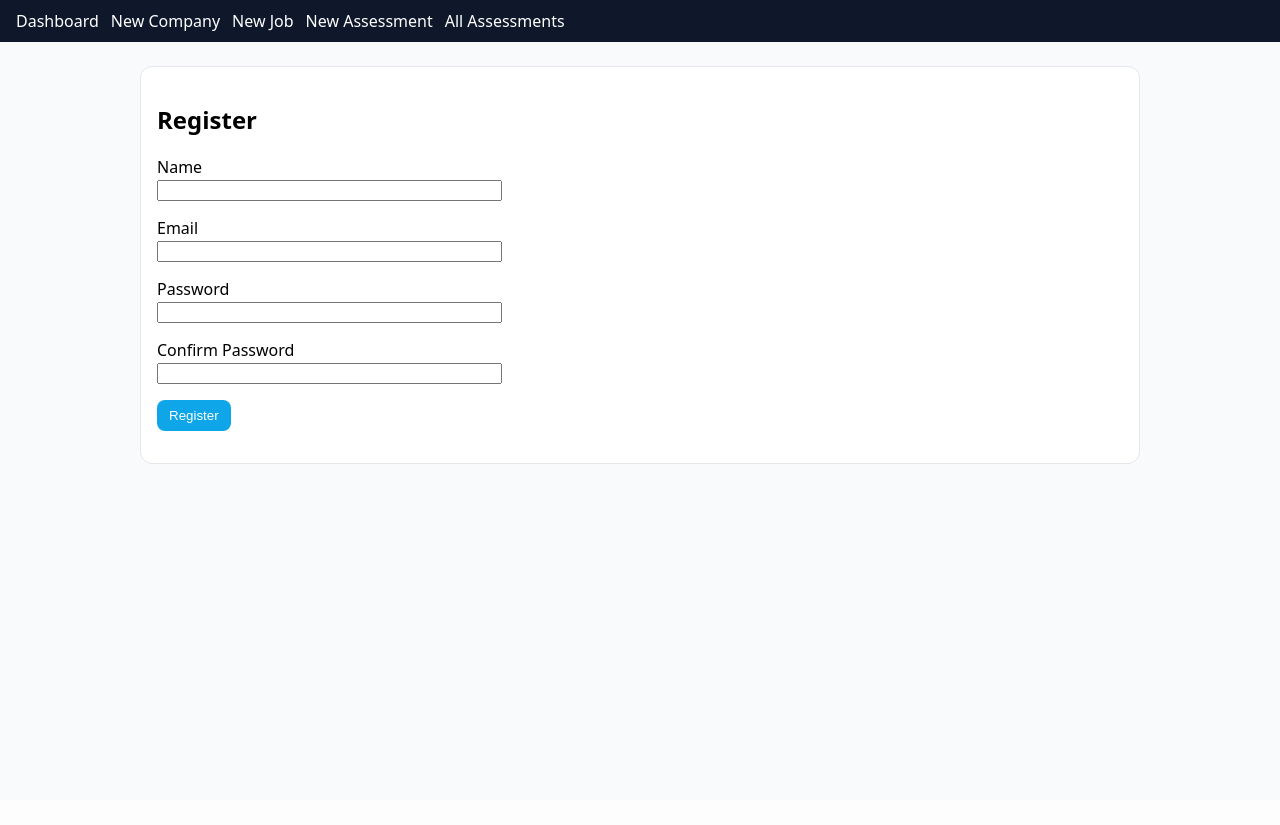
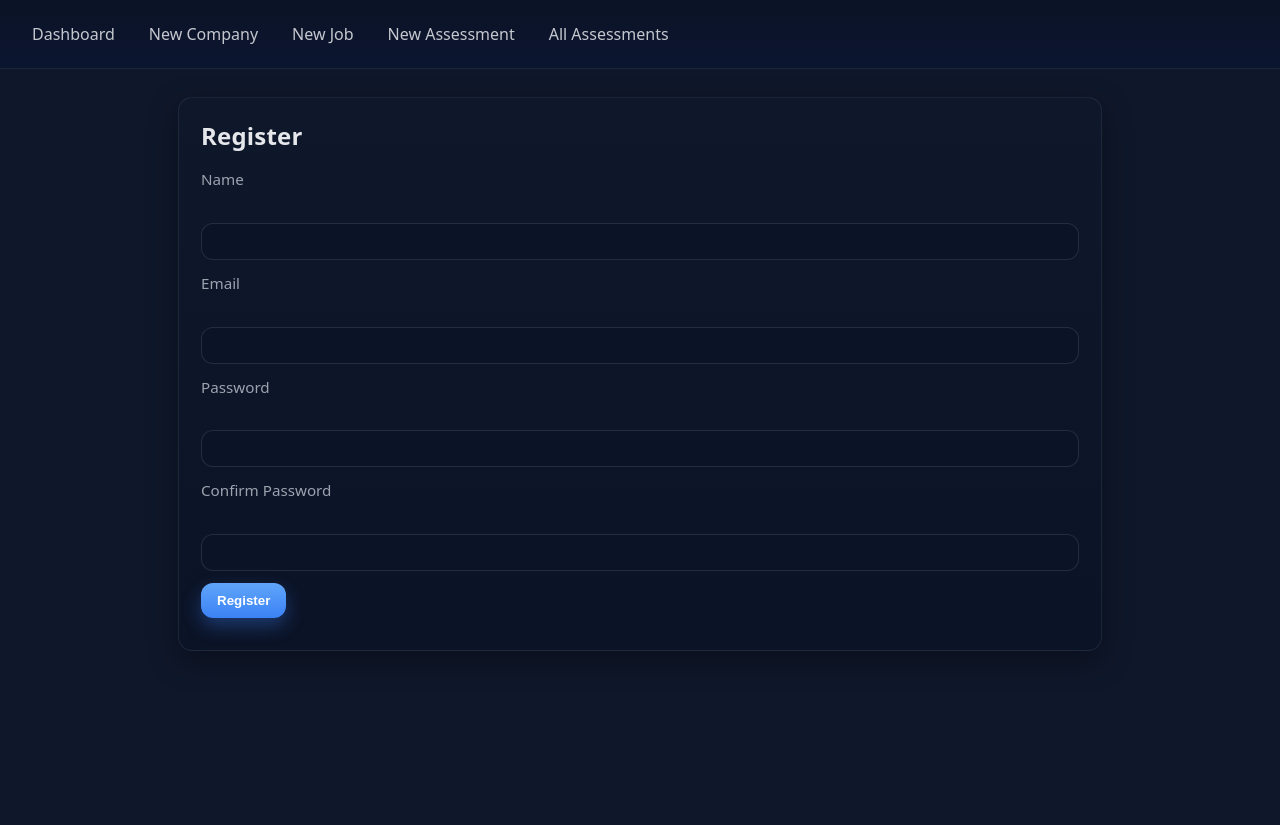
Before and after one commit to Rodneymondela/ergonomics-assessment, a Flask app: page /register in a window 1280 px wide. Before the commit the page ends 464 px from the top, so only its background shows below. Run offline with Flask 3, Linux system fonts and the light colour scheme.

Commit message:
style: new theme + proper static link

```diff
--- a/app/static/styles.css
+++ b/app/static/styles.css
@@ -1,8 +1,144 @@
-body { font-family: system-ui, Arial, sans-serif; margin:0; background:#f8fafc; }
-.nav { background:#0f172a; color:#fff; padding:10px 16px; display:flex; gap:12px; align-items:center; }
-.nav a { color:#fff; text-decoration:none; }
-.container { max-width: 1000px; margin: 24px auto; padding: 0 16px; }
-.card { background:#fff; border:1px solid #e5e7eb; border-radius:12px; padding:16px; margin-bottom:16px; }
-.btn { background:#0ea5e9; color:#fff; padding:8px 12px; border-radius:8px; border:none; cursor:pointer; text-decoration:none; display:inline-block; }
-.table { width:100%; border-collapse:collapse; }
-.table th,.table td { border-bottom:1px solid #e5e7eb; padding:8px; text-align:left; }
+/* =========
+   Base + theme
+   ========= */
+:root{
+  --bg: #0f172a;              /* page background */
+  --surface: #0f172a;         /* cards / nav base */
+  --surface-2: #111827;
+  --text: #e5e7eb;
+  --muted: #9ca3af;
+  --primary: #60a5fa;         /* blue-400 */
+  --primary-600:#3b82f6;
+  --ring: rgba(96,165,250,.45);
+  --success:#22c55e;
+  --warning:#f59e0b;
+  --danger:#ef4444;
+  --radius: 14px;
+  --shadow: 0 10px 30px rgba(0,0,0,.35);
+}
+
+*{box-sizing:border-box}
+html,body{height:100%}
+body{
+  margin:0;
+  font: 16px/1.5 system-ui, -apple-system, Segoe UI, Roboto, Inter, "Helvetica Neue", Arial, "Noto Sans", "Apple Color Emoji","Segoe UI Emoji";
+  /* lighter, solid background so empty pages never look blank */
+  background: var(--bg);
+  color:var(--text);
+}
+
+/* =========
+   Top nav
+   ========= */
+.nav{
+  display:flex; gap:14px; align-items:center;
+  padding:14px 22px;
+  background: linear-gradient(180deg, #0b1326, #0c1530);
+  border-bottom: 1px solid rgba(148,163,184,.12);
+  position:sticky; top:0; z-index:10;
+}
+.nav a{
+  color:var(--text);
+  text-decoration:none;
+  padding:8px 10px;
+  border-radius:10px;
+  opacity:.85;
+}
+.nav a:hover{ color:var(--text); background:rgba(148,163,184,.12); opacity:1 }
+
+/* =========
+   Layout
+   ========= */
+.container{
+  max-width: 960px;
+  margin: 28px auto;
+  padding: 0 18px;
+  min-height: calc(100vh - 72px); /* fill the screen under the nav */
+}
+
+/* Card */
+.card{
+  background: linear-gradient(180deg, var(--surface), #0b1326);
+  border: 1px solid rgba(148,163,184,.12);
+  border-radius: var(--radius);
+  box-shadow: var(--shadow);
+  padding: 20px 22px;
+}
+.card h1, .card h2, .card h3{ margin: 0 0 14px 0; letter-spacing:.2px }
+
+/* =========
+   Forms
+   ========= */
+form{ display:block; margin-top:6px }
+form p{ margin: 12px 0 }
+label{ display:block; font-size:.95rem; color: var(--muted); margin-bottom:8px }
+
+input[type="text"],
+input[type="email"],
+input[type="password"],
+input[type="number"],
+select, textarea{
+  width:100%;
+  display:block;
+  background: #0b1326;
+  color: var(--text);
+  border: 1px solid rgba(148,163,184,.18);
+  border-radius: 12px;
+  padding: 10px 12px;
+  outline: none;
+  transition: border-color .15s, box-shadow .15s, transform .05s;
+}
+input:focus, select:focus, textarea:focus{
+  border-color: var(--primary);
+  box-shadow: 0 0 0 4px var(--ring);
+}
+
+/* Buttons */
+.btn, button, input[type="submit"]{
+  appearance:none; border:0;
+  background: linear-gradient(180deg, var(--primary), var(--primary-600));
+  color:white; padding: 10px 16px;
+  border-radius:12px; cursor:pointer; font-weight:600;
+  box-shadow: 0 8px 18px rgba(59,130,246,.35);
+  transition: transform .06s ease, filter .15s ease;
+}
+.btn:hover{ filter: brightness(1.07) }
+.btn:active{ transform: translateY(1px) }
+
+/* Muted helper text + errors */
+small, .muted{ color: var(--muted) }
+.error{ color: var(--danger); margin-top:6px; font-size:.92rem }
+
+/* =========
+   Tables
+   ========= */
+table{ width:100%; border-collapse: collapse; margin: 12px 0 6px }
+th, td{ text-align:left; padding:12px 10px; border-bottom:1px solid rgba(148,163,184,.12) }
+thead th{ color:var(--muted); font-weight:600 }
+
+/* =========
+   Flash messages
+   ========= */
+.flashes{ list-style:none; padding:0; margin:0 0 18px 0 }
+.flash{
+  padding: 10px 12px; border-radius:12px; margin-bottom:10px;
+  border:1px solid transparent; background: rgba(148,163,184,.08);
+}
+.flash.info{    border-color: rgba(59,130,246,.35); background: rgba(59,130,246,.12) }
+.flash.success{ border-color: rgba(34,197,94,.35);  background: rgba(34,197,94,.12) }
+.flash.warning{ border-color: rgba(245,158,11,.35);  background: rgba(245,158,11,.12) }
+.flash.danger{  border-color: rgba(239,68,68,.35);   background: rgba(239,68,68,.12) }
+
+/* =========
+   Links
+   ========= */
+a{ color: var(--primary) }
+a:hover{ color: var(--primary-600) }
+
+/* =========
+   Responsive tweaks
+   ========= */
+@media (max-width:720px){
+  .container{ margin:18px auto }
+  .nav{ gap:10px; padding:10px 14px; flex-wrap: wrap }
+}
--- a/app/templates/base.html
+++ b/app/templates/base.html
@@ -1,5 +1,11 @@
-<!doctype html><html><head><meta charset="utf-8"/><meta name="viewport" content="width=device-width, initial-scale=1"/>
-<title>Ergo</title><link rel="stylesheet" href="/static/styles.css"/></head>
+<!doctype html>
+<html lang="en">
+  <head>
+    <meta charset="utf-8"/>
+    <meta name="viewport" content="width=device-width, initial-scale=1"/>
+    <title>Ergo</title>
+    <link rel="stylesheet" href="{{ url_for('static', filename='styles.css') }}">
+  </head>
   <body>
     <div class="nav">
       <a href="/">Dashboard</a>
@@ -7,9 +13,25 @@
       <a href="/job/new">New Job</a>
       <a href="/assessment/new">New Assessment</a>
       <a href="/assessments">All Assessments</a>
-  <span style="margin-left:auto;color:#cbd5e1">{% if current_user.is_authenticated %}Signed in as {{ current_user.name }} ({{ current_user.role }}){% endif %}</span>
+      <span style="margin-left:auto;color:#cbd5e1">
+        {% if current_user.is_authenticated %}
+          Signed in as {{ current_user.name }} ({{ current_user.role }})
+        {% endif %}
+      </span>
     </div>
+
     <div class="container">
-{% with messages = get_flashed_messages(with_categories=true) %}{% for cat, msg in messages %}<div class="card">{{ msg }}</div>{% endfor %}{% endwith %}
+      {% with messages = get_flashed_messages(with_categories=true) %}
+        {% if messages %}
+          <ul class="flashes">
+            {% for cat, msg in messages %}
+              <li class="flash {{ cat }}">{{ msg }}</li>
+            {% endfor %}
+          </ul>
+        {% endif %}
+      {% endwith %}
+
       {% block content %}{% endblock %}
-</div></body></html>
+    </div>
+  </body>
+</html>
```
Lines whose indentation alone changed are shown as unchanged.
